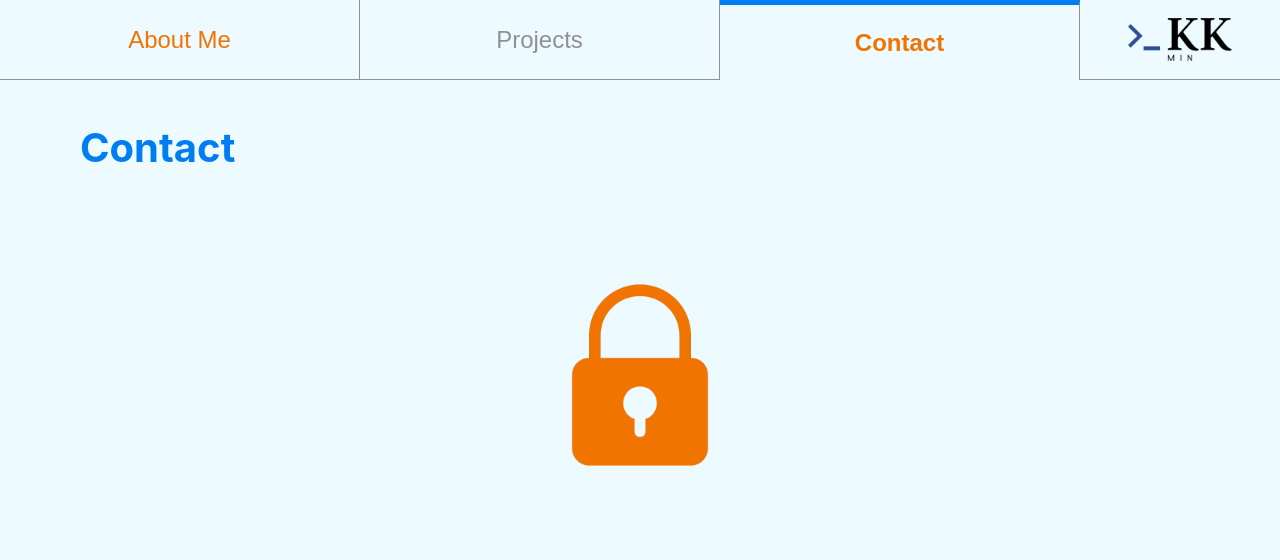
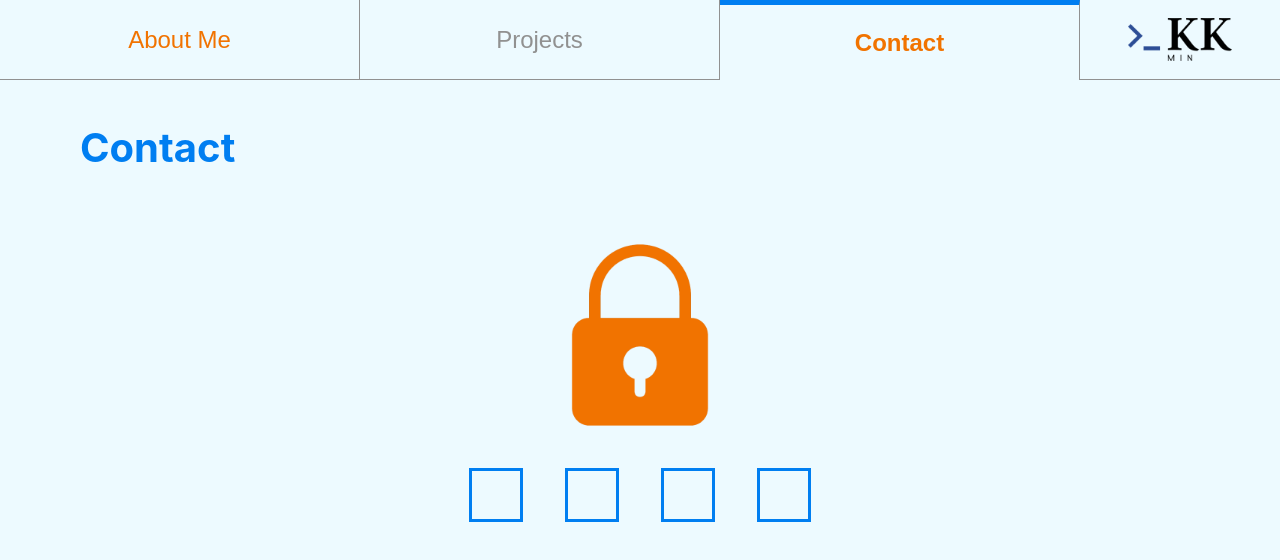
Before and after one commit to kk-min/kk-min.github.io, a React (Create React App) app: page / in a window 1280 px wide. Both pictures are taken after a click on the button "Contact". Shown: the top 560 px of the page. Built offline with nearby package versions, Linux system fonts and the light colour scheme.

Commit message:
Add Unlocker component for getting secret input

```diff
--- a/src/components/Contact.tsx
+++ b/src/components/Contact.tsx
@@ -1,11 +1,43 @@
-import React from 'react';
+import React, { useEffect, useState } from 'react';
 import Lock from './Lock';
+import Unlocker from './Unlocker';
+
+const randomizerArray = ['1', '2', '3', '4'];
+
+const getRandomSecret = (sourceArray: string[]) => {
+	let secret: string = '';
+	let tempArray = [...sourceArray];
+	while (tempArray.length > 0) {
+		let index = Math.floor(Math.random() * tempArray.length);
+		let randomItem = tempArray[index];
+		secret += randomItem;
+		tempArray.splice(index, 1); // Remove selected item from array
+	}
+	return secret;
+};
 
 export default function Contact() {
+	const [secret, setSecret] = useState('');
+	const [input, setInput] = useState('');
+	const [lockState, setLockState] = useState('locked');
+
+	useEffect(() => {
+		setSecret((prev) => getRandomSecret(randomizerArray));
+	}, []);
+
+	useEffect(() => {
+		console.log(input);
+	}, [input]);
+
+	const addInput = (input: string) => {
+		setInput((prev) => prev + input);
+	};
+
 	return (
 		<div className='content'>
 			<h1 className='tab-title'>Contact</h1>
 			<Lock />
+			<Unlocker secret={secret} addInput={addInput} />
 		</div>
 	);
 }
--- a/src/components/Lock.tsx
+++ b/src/components/Lock.tsx
@@ -3,26 +3,8 @@ import padlock_default from '../assets/padlock_default.png';
 import padlock_open from '../assets/padlock_open.png';
 import padlock_error from '../assets/padlock_error.png';
 
-const randomizerArray = ['1', '2', '3', '4'];
-
-const getRandomSecret = (sourceArray: string[]) => {
-	let secret: string = '';
-	let tempArray = [...sourceArray];
-	while (tempArray.length > 0) {
-		let index = Math.floor(Math.random() * tempArray.length);
-		let randomItem = tempArray[index];
-		secret += randomItem;
-		tempArray.splice(index, 1); // Remove selected item from array
-	}
-	return secret;
-};
 
 export default function Lock() {
-	const [lockState, setLockState] = useState('locked');
-
-	useEffect(() => {
-		const secret = getRandomSecret(randomizerArray);
-	}, []);
 
 	const onClickHandler = () => {
 		const lockElement = document.getElementById('lock');
--- /dev/null
+++ b/src/components/Unlocker.tsx
@@ -0,0 +1,35 @@
+import React from 'react';
+
+export interface PropTypes {
+	secret: string;
+	addInput: (input: string) => void;
+}
+
+const unlockers = ['1', '2', '3', '4'];
+
+export default function Unlocker(props: PropTypes) {
+	const onClickHandler = (input: string) => {
+		const unlockerElement = document.getElementById('unlocker' + input);
+		if (unlockerElement) {
+			if (unlockerElement.className === 'unlocker-item-filled') {
+				return;
+			}
+			unlockerElement.className = 'unlocker-item-filled';
+			props.addInput(input);
+		}
+	};
+
+	return (
+		<div className='unlocker-container'>
+			{unlockers.map((item) => {
+				return (
+					<div
+						id={'unlocker' + item}
+						className='unlocker-item'
+						onClick={() => onClickHandler(item)}
+					></div>
+				);
+			})}
+		</div>
+	);
+}
--- a/src/css/TabContent.css
+++ b/src/css/TabContent.css
@@ -323,7 +323,7 @@ li::marker {
 
 .lock-container {
 	display: flex;
-	margin-top: 10vh;
+	margin-top: 5vh;
 	justify-content: center;
 }
 
@@ -354,3 +354,29 @@ li::marker {
 		transform: rotate(0);
 	}
 }
+
+.unlocker-container {
+	display: flex;
+	justify-content: center;
+	gap: 3rem;
+}
+
+.unlocker-item {
+	outline: 3px solid var(--tab-highlight-color);
+	width: 3rem;
+	height: 3rem;
+	margin-top: 5vh;
+}
+
+.unlocker-item:hover {
+	cursor: pointer;
+}
+
+.unlocker-item-filled {
+	background-color: var(--tab-highlight-color);
+	outline: 3px solid var(--tab-highlight-color);
+	width: 3rem;
+	height: 3rem;
+	margin-top: 5vh;
+	cursor: default;
+}
```
